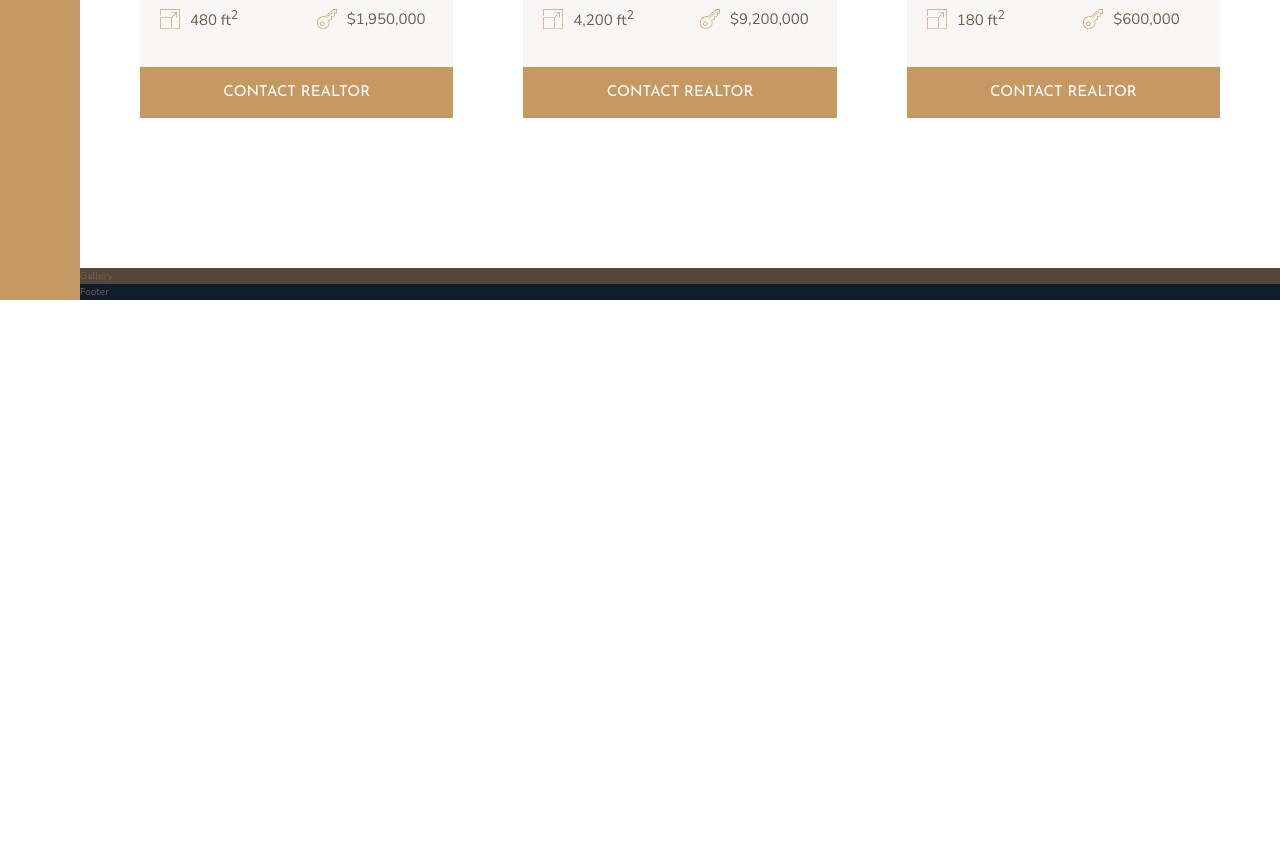
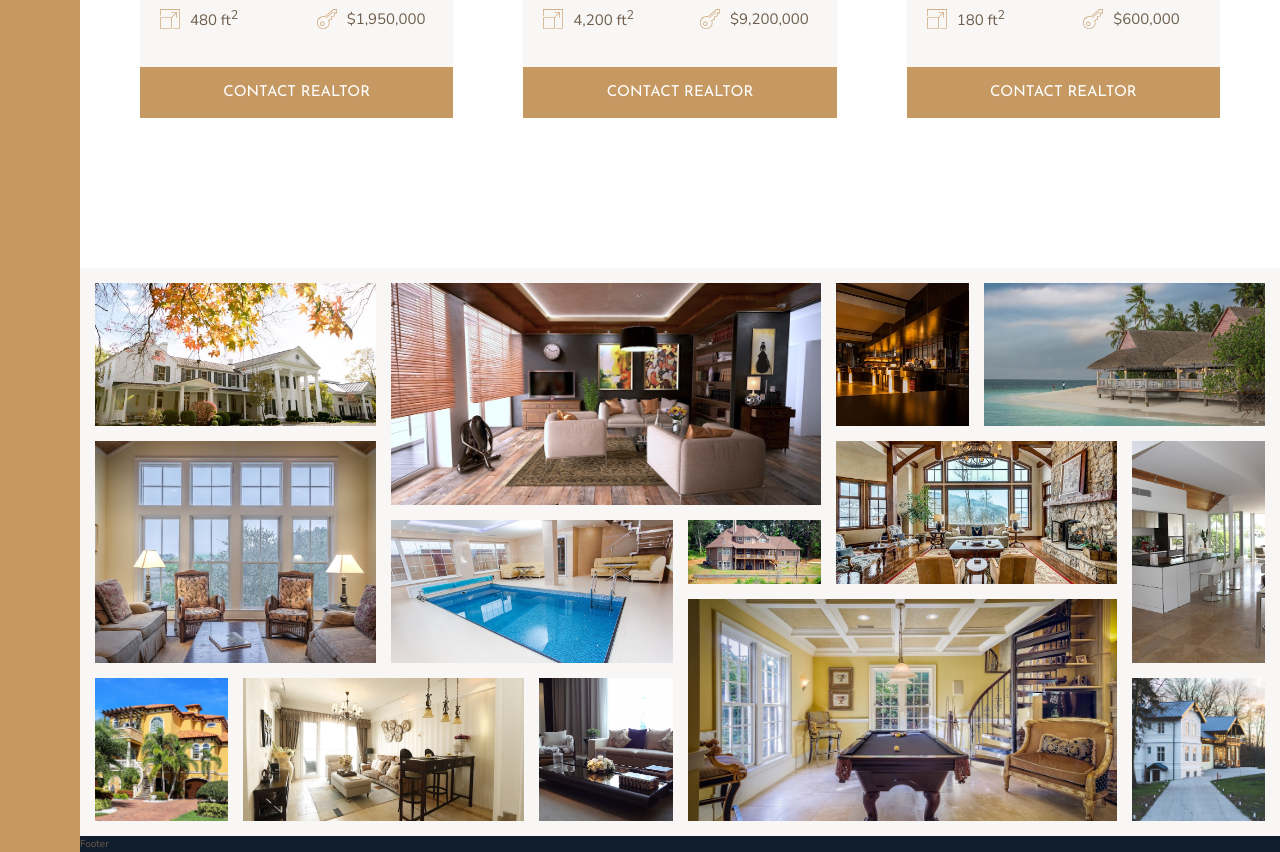
Before and after one commit to akardet/nexter, a website: page index.html in a window 1280 px wide. Shown: the part 2804-3656 px from the top of the page. Before the commit the page ends 3104 px from the top, so only its background shows below. Drawn offline with nearby package versions, Linux system fonts and the light colour scheme.

Commit message:
Add style to gallery section

```diff
--- a/index.html
+++ b/index.html
@@ -311,12 +311,25 @@
 
                 <button class="btn home__btn">Contact Realtor</button>
             </div>
-
-
         </section>
 
         <section class="gallery">
-            Gallery
+            <figure class="gallery__item gallery__item--1"><img src="img/gal-1.jpeg" alt="Gallery Image 1" class="gallery__img"></figure>
+            <figure class="gallery__item gallery__item--2"><img src="img/gal-2.jpeg" alt="Gallery Image 2" class="gallery__img"></figure>
+            <figure class="gallery__item gallery__item--3"><img src="img/gal-3.jpeg" alt="Gallery Image 3" class="gallery__img"></figure>
+            <figure class="gallery__item gallery__item--4"><img src="img/gal-4.jpeg" alt="Gallery Image 4" class="gallery__img"></figure>
+            <figure class="gallery__item gallery__item--5"><img src="img/gal-5.jpeg" alt="Gallery Image 5" class="gallery__img"></figure>
+            <figure class="gallery__item gallery__item--6"><img src="img/gal-6.jpeg" alt="Gallery Image 6" class="gallery__img"></figure>
+            <figure class="gallery__item gallery__item--7"><img src="img/gal-7.jpeg" alt="Gallery Image 7" class="gallery__img"></figure>
+            <figure class="gallery__item gallery__item--8"><img src="img/gal-8.jpeg" alt="Gallery Image 8" class="gallery__img"></figure>
+            <figure class="gallery__item gallery__item--9"><img src="img/gal-9.jpeg" alt="Gallery Image 9" class="gallery__img"></figure>
+            <figure class="gallery__item gallery__item--10"><img src="img/gal-10.jpeg" alt="Gallery Image 10" class="gallery__img"></figure>
+            <figure class="gallery__item gallery__item--11"><img src="img/gal-11.jpeg" alt="Gallery Image 11" class="gallery__img"></figure>
+            <figure class="gallery__item gallery__item--12"><img src="img/gal-12.jpeg" alt="Gallery Image 12" class="gallery__img"></figure>
+            <figure class="gallery__item gallery__item--13"><img src="img/gal-13.jpeg" alt="Gallery Image 13" class="gallery__img"></figure>
+            <figure class="gallery__item gallery__item--14"><img src="img/gal-14.jpeg" alt="Gallery Image 14" class="gallery__img"></figure>
+
+
         </section>
 
         <footer class="footer">
--- a/sass/_gallery.scss
+++ b/sass/_gallery.scss
@@ -1,4 +1,93 @@
 .gallery {
-  background-color: $color-grey-dark-1;
+  background-color: $color-grey-light-1;
   grid-column: full-start / full-end;
+
+  display: grid;
+  grid-template-columns: repeat(8, 1fr);
+  grid-template-rows: repeat(7, 5vw);
+  grid-gap: 1.5rem;
+  padding: 1.5rem;
+
+  &__item {
+    &--1 {
+      grid-row: 1 / span 2;
+      grid-column: 1 / span 2;
+    }
+
+    &--2 {
+      grid-column: 3 / span 3;
+      grid-row: 1 / span 3;
+    }
+
+    &--3 {
+      grid-row: 1 / span 2;
+      grid-column: 6 / 7
+    }
+
+    &--4 {
+      grid-column: span 2;
+      grid-row: span 2;
+    }
+
+    &--5 {
+      grid-column: span 2;
+      grid-row: span 3;
+    }
+
+    &--6 {
+      grid-column: 3 / span 2;
+      grid-row: span 2;
+    }
+
+    &--7 {
+      grid-column: 5 / span 1;
+      grid-row: 4 / span 1;
+    }
+
+    &--8 {
+      grid-column: 6 / span 2;
+      grid-row: 3 / span 2;
+    }
+
+    &--9 {
+      grid-column: 8 / -1;
+      grid-row: 3 / span 3;
+    }
+
+    &--10 {
+      grid-column: 1 / span 1;
+      grid-row: 6 / span 2;
+    }
+
+    &--11 {
+      grid-column: 2 / span 2;
+      grid-row: 6 / span 2;
+    }
+
+    &--12 {
+      grid-column: 4 / span 1;
+      grid-row: 6 / span 2;
+    }
+
+    &--13 {
+      grid-column: span 3;
+      grid-row: span 3;
+    }
+
+    &--14 {
+      grid-column: span 1;
+      grid-row: span 2;
+    }
+  }
+
+  &__img {
+    width: 100%;
+    height: 100%;
+    object-fit: cover;
+    display: block;
+  }
+
+  & > * {
+    width: 100%;
+  }
 }
```
Also changed, not shown: css/style.css.
